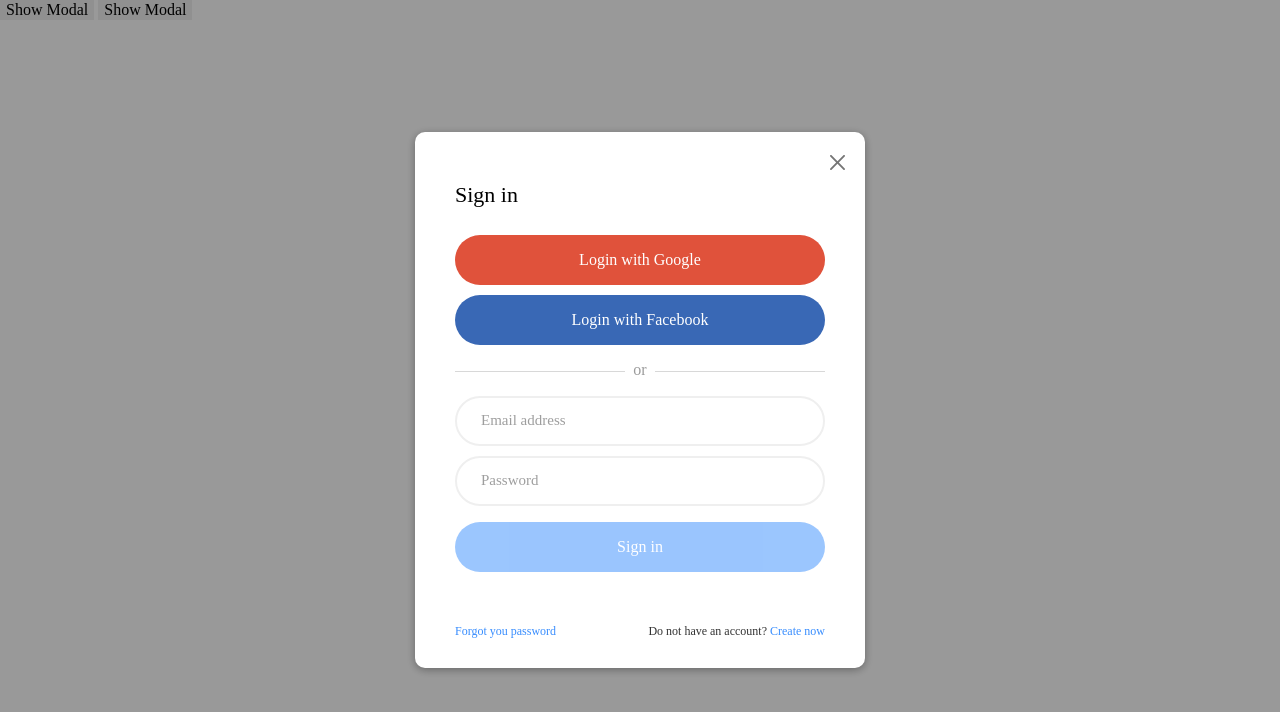
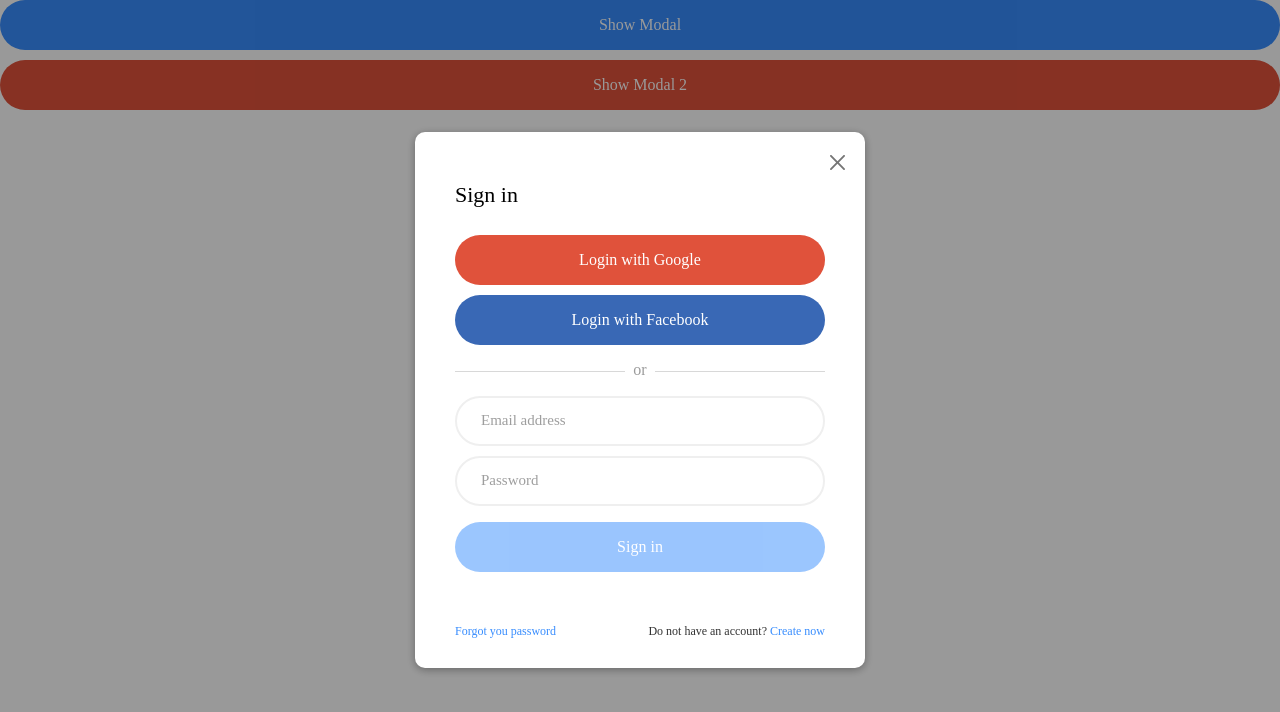
Before and after one commit to kaptn3/modal-form, a plain HTML site: page vuejs.html in a window 1280 px wide. Both pictures are taken after a click on the button "Show Modal". Drawn offline with nearby package versions, Linux system fonts and the light colour scheme.

Commit message:
add func few modals

```diff
--- a/modal_vue.js
+++ b/modal_vue.js
@@ -6,17 +6,19 @@ Vue.component('modal', {
 new Vue({
   el: '#app',
   data: {
-    showModal: false,
-    showModal2: false
+    showModal: ''
   },
   methods: {
-    open: function (number) {
+    open: function (name) {
+      console.log(name);
       document.body.classList.add('fixed-for-mobile');
-      this.showModal = true;
+      this.showModal = name;
     },
     close: function (number) {
       ocument.body.classList.remove('fixed-for-mobile');
-      this.showModal = false;
+      this.showModal = '';
     }
   }
 });
+
+// передавать значения в виде open(showModal)
--- a/vuejs.html
+++ b/vuejs.html
@@ -34,10 +34,10 @@
 
 <!-- app -->
 <div id="app">
-  <button id="show-modal" @click="open">Show Modal</button>
-  <button id="show-modal" @click="showModal2 = true">Show Modal</button
+  <button class="btn" @click="open('modal1')">Show Modal</button>
+  <button class="btn btn_red" @click="open('modal2')">Show Modal 2</button>
   <!-- use the modal component, pass in the prop -->
-  <modal v-if="showModal" @close="showModal = false">
+  <modal v-if="showModal === 'modal1'" @close="showModal = ''">
     <h3 slot="header">Sign in</h3>
 
     <form slot="form">
@@ -60,7 +60,7 @@
 
   </modal>
 
-  <modal v-if="showModal2" @close="showModal2 = false">
+  <modal v-if="showModal === 'modal2'" @close="showModal = ''">
     <h3 slot="header">Sign out</h3>
 
     <footer class="modal__footer" slot="footer">
```
